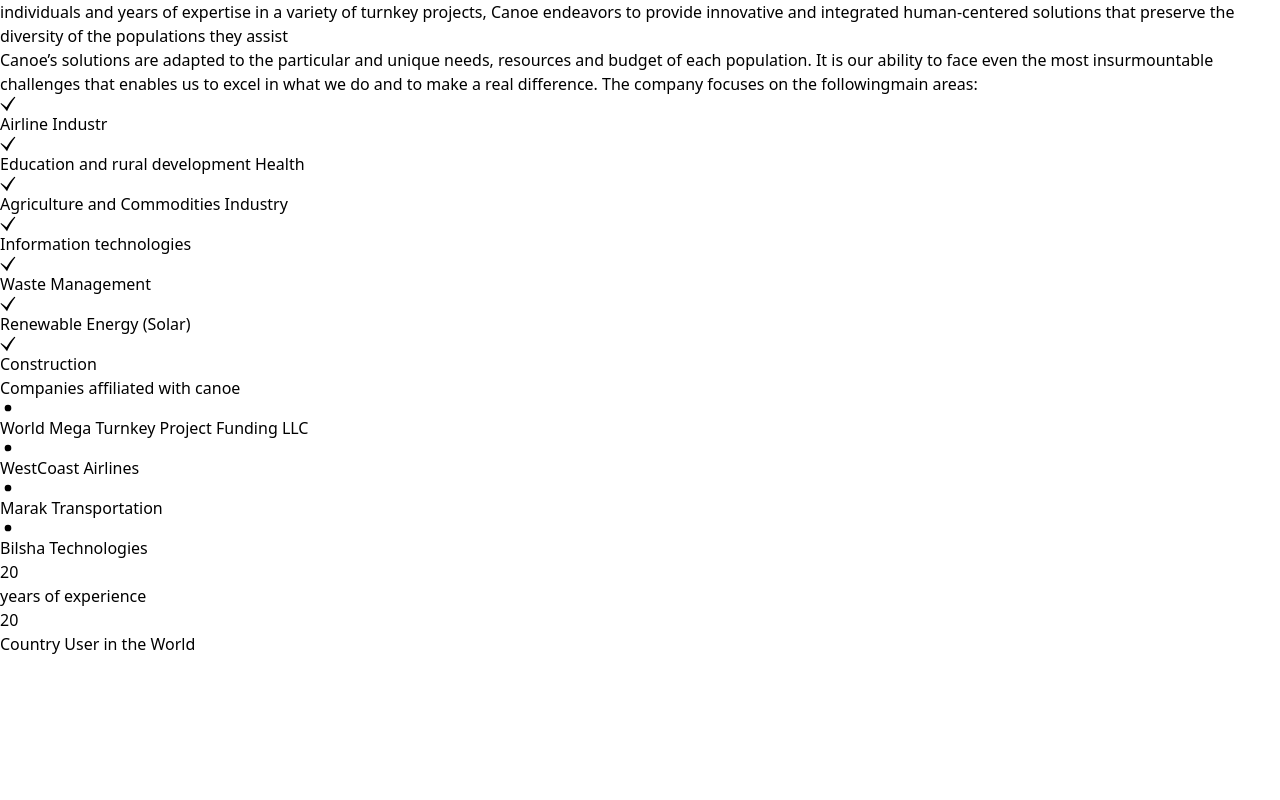
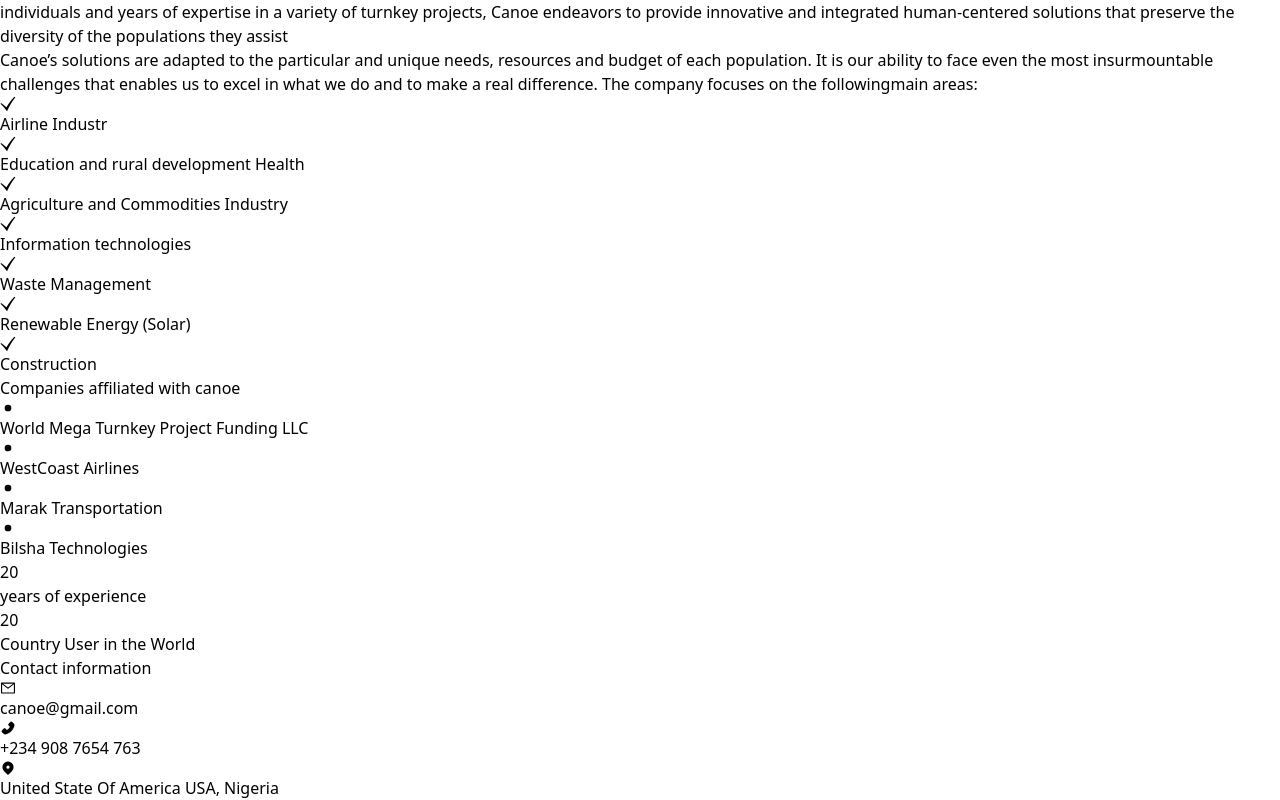
Before and after one commit to DesmondNzubechi/Canoe-company-, a React (Vite) app: page / in a window 1280 px wide. Shown: the part 569-1369 px from the top of the page. Before the commit the page ends 1225 px from the top, so only its background shows below. Built offline with nearby package versions, Linux system fonts and the light colour scheme.

Commit message:
new change

```diff
--- a/src/pages/Home/Home.jsx
+++ b/src/pages/Home/Home.jsx
@@ -3,6 +3,8 @@
 import heroImg from '../../assets/heroImg.png';
 import { TbPointFilled } from 'react-icons/tb';
 import { GiCheckMark } from 'react-icons/gi';
+import { AiOutlineMail, AiFillPhone } from 'react-icons/ai';
+import {HiLocationMarker} from 'react-icons/hi'
 export const Home = () => {
     return <div className="bg-slate-900 overflow-x-hidden  min-h-[100vh]">
         <div className="flex items-center px-[20px] bg-slate-900 shadow-2xl justify-around">
@@ -17,7 +19,7 @@
                 <h1 className="md:text-[25px] text-center text-[20px] font-bold upperacse text-slate-50">Sustainable Projects for Sustainable Growt</h1>
                 <img src={heroImg} alt="" />
             </div>
-            <div className="lg:col-span-2 flex flex-col gap-[30px]">
+            <div className="lg:col-span-2 items-start flex flex-col gap-[30px]">
                 <div className="flex flex-col gap-1">
                     <h1 className="font-bold text-white  text-[12px] md:text-[15px] uppercase">Dedicatedtoserveour customers</h1>
                     <p className="text-slate-300 font-semibold  text-[12px] md:text-[15px]">
@@ -98,8 +100,9 @@
                         </li>
 
                         </ul>
-                    </div>
-                    <div className="flex flex-col gap-2">
+                </div>
+                <div className="flex items-start md:flex-row-reverse justify-between flex-col gap-5">
+                <div className="flex flex-col gap-2">
                     <div className="flex flex-row gap-2">
                     <p className="text-slate-50 font-bold text-[25px">20</p>
                     <span className="w-[2px] text-slate-200 bg-slate-400  "> </span>
@@ -111,6 +114,25 @@
                             <p className="text-slate-50 text-[15px] font-semibold capitalize md:text-[18px]"> Country User in the World</p>
                         </div>
                     </div>
+                    <ul className="flex-col flex gap-2">
+                <h1 className="font-bold text-white uppercase text-[15px] md:text-[20px]">Contact information</h1>
+
+                        <li className="flex flex-row gap-2 items-center">
+                                <AiOutlineMail className="text-slate-900 bg-slate-50 p-1 rounded-full  text-[20px]" />
+                                <span className="text-slate-300 text-[15px] md:text-[18px] ">canoe@gmail.com</span>
+                        </li>
+                        <li className="flex flex-row gap-2 items-center">
+                                <AiFillPhone className="text-slate-900 bg-slate-50 p-1 rounded-full text-[20px]" />
+                                <span className="text-slate-300 text-[15px] md:text-[18px] ">+234 908 7654 763
+</span>
+                            </li>
+                            <li className="flex flex-row gap-2 items-center">
+                                <HiLocationMarker className="text-slate-900 bg-slate-50 p-1 rounded-full text-[20px]" />
+                                <span className="text-slate-300 text-[15px] md:text-[18px] ">United State Of America USA, Nigeria</span>
+                        </li>
+
+                        </ul>
+                </div>
                 </div>
             </div>
         </div>
```
